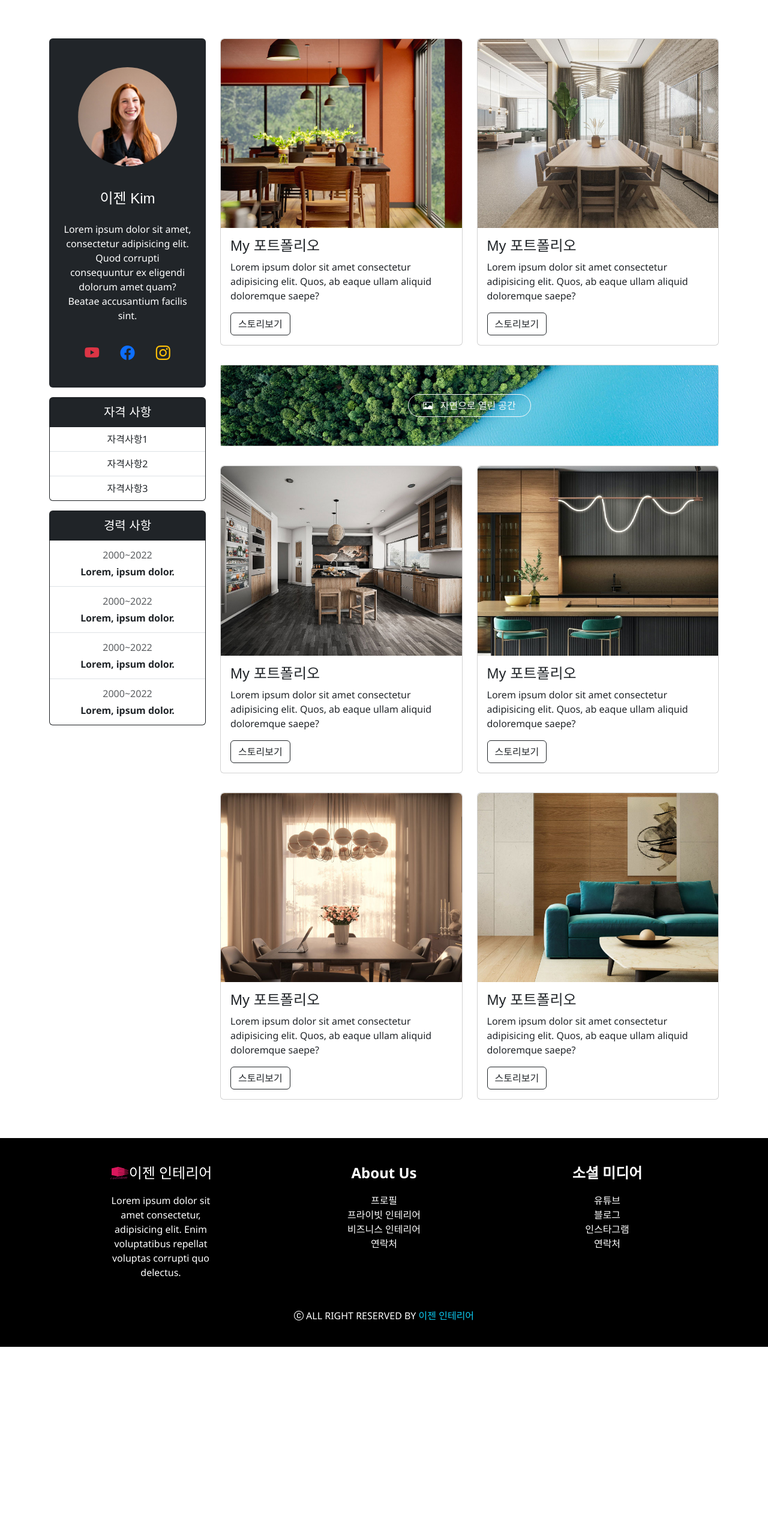
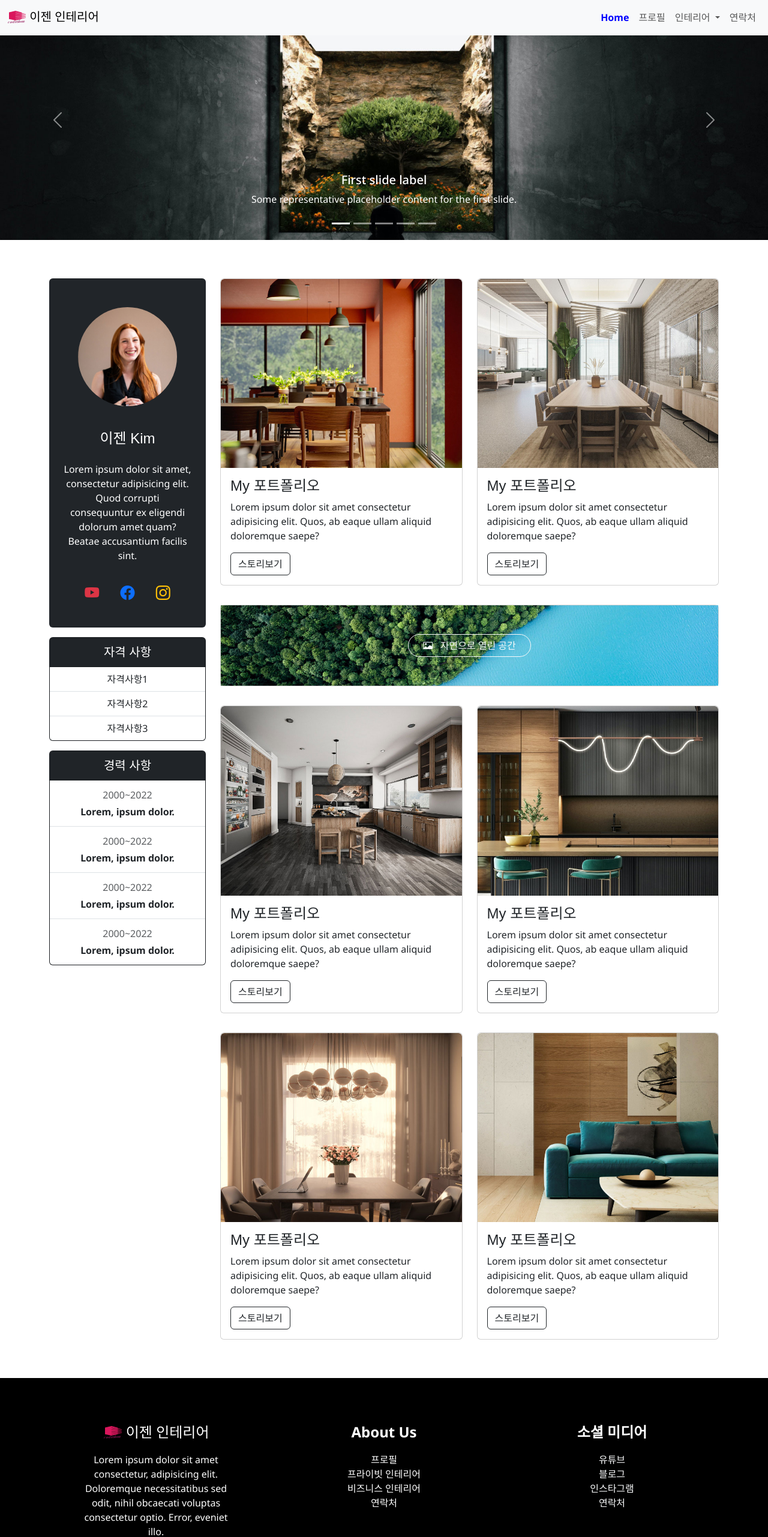
Before and after one commit to jonghyuk11/second_project, a plain HTML site: page index.html in a window 1280 px wide. Shown: the top 2562 px of the page at 60% size. Before the commit the page ends 2245 px from the top, so only its background shows below. Drawn offline with nearby package versions, Linux system fonts and the light colour scheme; a web font is replaced by a local one.

Commit message:
index 완성

```diff
--- a/css/style.css
+++ b/css/style.css
@@ -6,6 +6,12 @@ body {
 
 h1, h2, h3, h4, .logo-font {
   font-family: "Sunflower", sans-serif;
+}
+/* 내비게이션 섹션 */
+.nav-link:hover,
+.nav-link.active {
+  color: blue !important;
+  font-weight: bold;
 }
 
 /* 포트폴리오 섹션 */
--- a/index.html
+++ b/index.html
@@ -9,6 +9,96 @@
     <link rel="stylesheet" href="./css/style.css">
 </head>
 <body>
+    <!-- 내비게이션 영역 시작 -->
+    <nav class="navbar navbar-expand-md bg-light fixed-top">
+        <div class="container-fluid">
+            <a class="navbar-brand" href="#"><img src="./img/logo.png" alt="로고">&nbsp;이젠 인테리어</a>
+            <button class="navbar-toggler" type="button" data-bs-toggle="collapse" data-bs-target="#menubar" aria-controls="menubar" aria-expanded="false" aria-label="Toggle navigation">
+                <span class="navbar-toggler-icon"></span>
+            </button>
+            <div class="collapse navbar-collapse" id="menubar">
+                <ul class="navbar-nav ms-auto">
+                    <li class="nav-item">
+                        <a class="nav-link active" aria-current="page" href="#">Home</a>
+                    </li>
+                    <li class="nav-item">
+                        <a class="nav-link" href="profile.html">프로필</a>
+                    </li>
+                    <li class="nav-item dropdown">
+                        <a class="nav-link dropdown-toggle" href="#" role="button" data-bs-toggle="dropdown" aria-expanded="false">
+                        인테리어
+                        </a>
+                        <ul class="dropdown-menu">
+                            <li><a class="dropdown-item" href="private-interior.html">개인 공간</a></li>
+                            <li><a class="dropdown-item" href="business-interior.html">비즈니스 공간</a></li>
+                        </ul>
+                    </li>
+                    <li class="nav-item">
+                        <a href="contact.html" class="nav-link">연락처</a>
+                    </li>
+                </ul>
+            </div>
+        </div>
+    </nav>
+    <!-- 내비게이션 끝 -->
+    <!-- 헤더 영역 시작-->
+    <header>
+        <div id="headercarousel" class="carousel slide carousel-fade">
+            <div class="carousel-indicators">
+                <button type="button" data-bs-target="#headercarousel" data-bs-slide-to="0" class="active" aria-current="true" aria-label="Slide 1"></button>
+                <button type="button" data-bs-target="#headercarousel" data-bs-slide-to="1" aria-label="Slide 2"></button>
+                <button type="button" data-bs-target="#headercarousel" data-bs-slide-to="2" aria-label="Slide 3"></button>
+                <button type="button" data-bs-target="#headercarousel" data-bs-slide-to="3" aria-label="Slide 4"></button>
+                <button type="button" data-bs-target="#headercarousel" data-bs-slide-to="4" aria-label="Slide 5"></button>
+            </div>
+            <div class="carousel-inner">
+                <div class="carousel-item active">
+                    <img src="./img/header1.jpg" class="d-block w-100" alt="헤더1">
+                    <div class="carousel-caption d-none d-md-block">
+                        <h5>First slide label</h5>
+                        <p>Some representative placeholder content for the first slide.</p>
+                    </div>
+                </div>
+                <div class="carousel-item">
+                    <img src="./img/header2.jpg" class="d-block w-100" alt="헤더2">
+                    <div class="carousel-caption d-none d-md-block">
+                        <h5>Second slide label</h5>
+                        <p>Some representative placeholder content for the second slide.</p>
+                    </div>
+                </div>
+                <div class="carousel-item">
+                    <img src="./img/header3.jpg" class="d-block w-100" alt="헤더3">
+                    <div class="carousel-caption d-none d-md-block">
+                        <h5>Third slide label</h5>
+                        <p>Some representative placeholder content for the third slide.</p>
+                    </div>
+                </div>
+                <div class="carousel-item">
+                    <img src="./img/header4.jpg" class="d-block w-100" alt="헤더4">
+                    <div class="carousel-caption d-none d-md-block">
+                        <h5>Second slide label</h5>
+                        <p>Some representative placeholder content for the second slide.</p>
+                    </div>
+                </div>
+                <div class="carousel-item">
+                    <img src="./img/header5.jpg" class="d-block w-100" alt="헤더5">
+                    <div class="carousel-caption d-none d-md-block">
+                        <h5>Third slide label</h5>
+                        <p>Some representative placeholder content for the third slide.</p>
+                    </div>
+                </div>
+            </div>
+            <button class="carousel-control-prev" type="button" data-bs-target="#headercarousel" data-bs-slide="prev">
+                <span class="carousel-control-prev-icon" aria-hidden="true"></span>
+                <span class="visually-hidden">Previous</span>
+            </button>
+            <button class="carousel-control-next" type="button" data-bs-target="#headercarousel" data-bs-slide="next">
+                <span class="carousel-control-next-icon" aria-hidden="true"></span>
+                <span class="visually-hidden">Next</span>
+            </button>
+        </div>
+    </header>
+    <!-- 헤더 영역 끝 -->
     <!-- 메인 섹션 시작 -->
     <div class="container my-5">
         <div class="row">
@@ -174,15 +264,14 @@
     </div>
     <!-- 메인 섹션 끝 -->
     <!-- 풋터 섹션 시작 -->
-    <footer class="py-4">
+    <footer class="py-5">
         <div class="container text-center text-white">
-            <div class="row">
-                <div class="d-flex justify-content-evenly my-3">
-                    <div class="col-md-4 px-5">
-                        <p class="fs-4"><img src="./img/logo.png" alt="로고">이젠 인테리어</p>
-                        <p class="px-5">Lorem ipsum dolor sit amet consectetur, adipisicing elit. Enim voluptatibus repellat voluptas corrupti quo delectus.</p>
+            <div class="row my-3">
+                <div class="col-md-4 py-2">
+                    <p class="fs-4"><img src="./img/logo.png" alt="로고">&nbsp;이젠 인테리어</p>
+                    <p class="px-5">Lorem ipsum dolor sit amet consectetur, adipisicing elit. Doloremque necessitatibus sed odit, nihil obcaecati voluptas consectetur optio. Error, eveniet illo.</p>
                 </div>
-                    <div class="col-md-4">
+                <div class="col-md-4 py-2">
                     <p class="fs-4 fw-bold">About Us</p>
                     <ul class="list-unstyled">
                         <li><a href="profile.html" class="link-underline link-underline-opacity-0 text-white">프로필</a></li>
@@ -191,15 +280,14 @@
                         <li><a href="contact.html" class="link-underline link-underline-opacity-0 text-white">연락처</a></li>
                     </ul>
                 </div>
-                    <div class="col-md-4">
+                <div class="col-md-4 py-2">
                     <p class="fs-4 fw-bold">소셜 미디어</p>
                     <ul class="list-unstyled">
-                            <li><a href="#" class="link-underline link-underline-opacity-0 text-white">유튜브</a></li>
-                            <li><a href="#" class="link-underline link-underline-opacity-0 text-white">블로그</a></li>
-                            <li><a href="#" class="link-underline link-underline-opacity-0 text-white">인스타그램</a></li>
-                            <li><a href="#" class="link-underline link-underline-opacity-0 text-white">연락처</a></li>
+                        <li><a href="#" class="text-decoration-none link-light">유튜브</a></li>
+                        <li><a href="#" class="text-decoration-none link-light">블로그</a></li>
+                        <li><a href="#" class="text-decoration-none link-light">인스타그램</a></li>
+                        <li><a href="#" class="text-decoration-none link-light">연락처</a></li>
                     </ul>
-                    </div>
                 </div>
             </div>
             <p class="my-3"><i class="bi bi-c-circle"></i> ALL RIGHT RESERVED BY <span class="text-info">이젠 인테리어</span></p>
```
Lines whose indentation alone changed are shown as unchanged.
